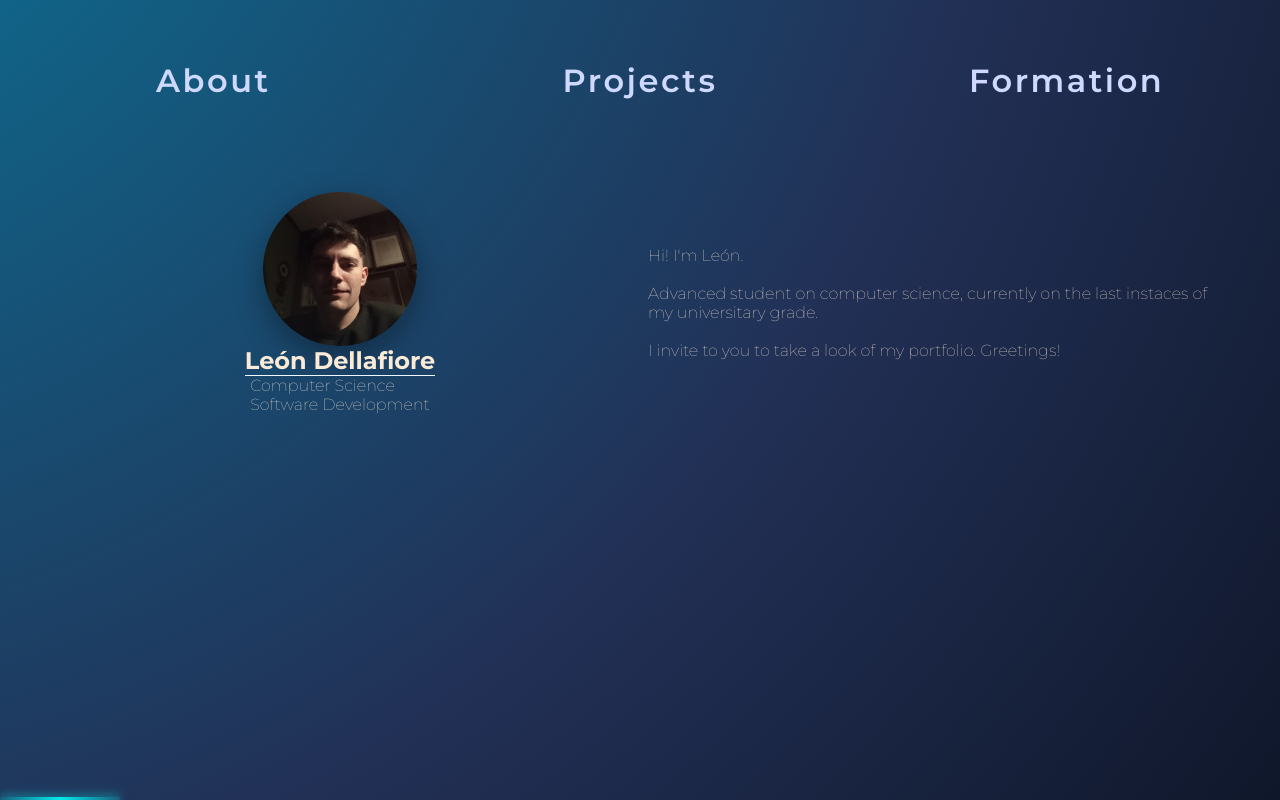
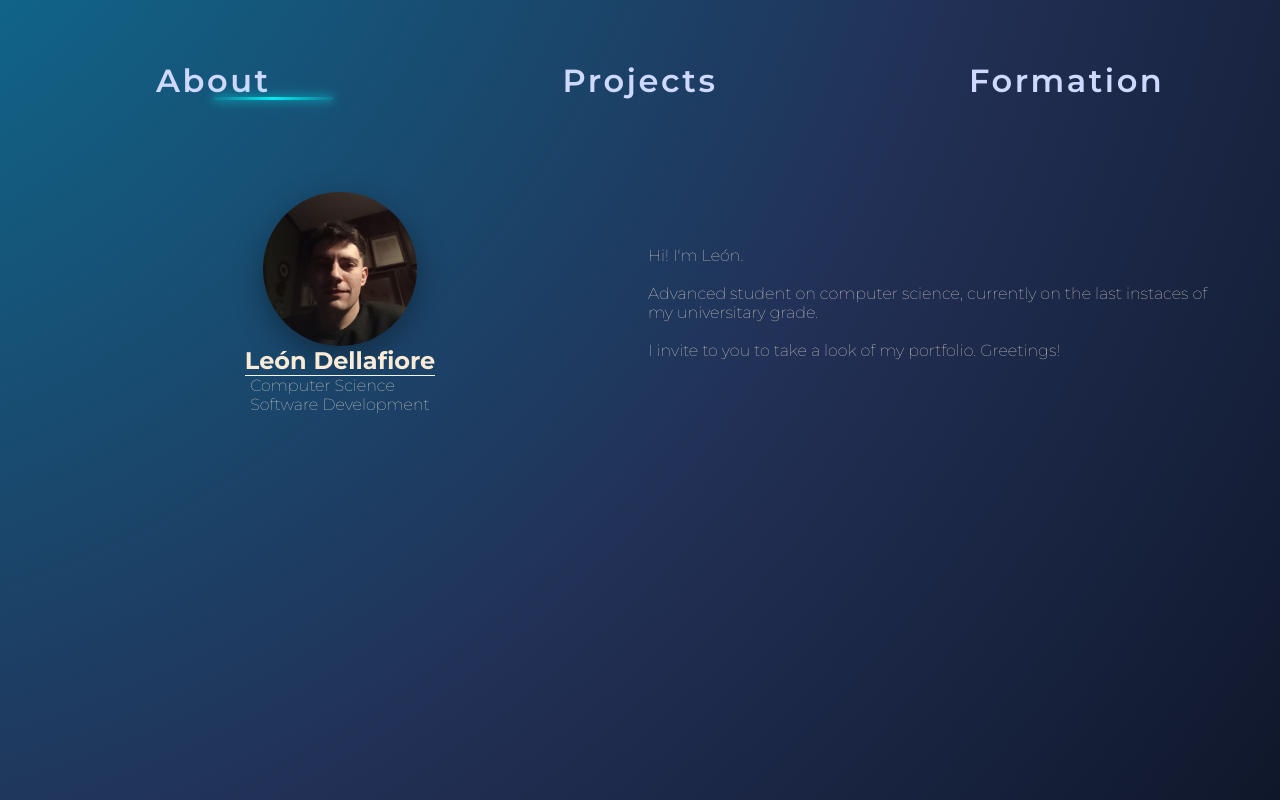
Before and after one commit to Leonidas314/Portfolio, a React (Vite) app: page / in a window 1280 px wide. Built offline with nearby package versions, Linux system fonts and the light colour scheme; a web font is replaced by a local one.

Commit message:
Fix first render issue on underglow with strong guard

```diff
--- a/src/components/layout/Header.jsx
+++ b/src/components/layout/Header.jsx
@@ -6,7 +6,7 @@ export default function Header({ index, setIndex , scrollProgress}) {
 
   const items = ["About", "Projects", "Formation"]
   const buttonRefs = useRef([])
-  //const [elementPosition, setElementPosition] = useState(0)
+  const [firstButton, setFirstButtonX] = useState(0)
   const [positions, setPositions] = useState([])
   const underlineX = useTransform(
   scrollProgress,
@@ -23,6 +23,18 @@ export default function Header({ index, setIndex , scrollProgress}) {
     behavior: "smooth"
   })
 }
+useEffect(()=>{
+  setFirstButtonX(1)
+  console.log(firstButton)
+},[])
+useLayoutEffect(() => {
+    const firstButton = buttonRefs.current[0]
+    if (!firstButton) return
+
+    const rect = firstButton.getBoundingClientRect()
+    setFirstButtonX(rect.left)
+  }, [])
+
 useEffect(() => {
   const section = Math.round(scrollProgress.get() * (items.length - 1))
   setIndex(section)
@@ -54,7 +66,7 @@ useEffect(() => {
             {label}
           </button>
         ))}
-        <Underglow x={underlineX}/>
+        <Underglow firstRender={firstButton} x={underlineX} scrollProgress={scrollProgress}/>
 
       </nav>
 
--- a/src/components/layout/Underglow.jsx
+++ b/src/components/layout/Underglow.jsx
@@ -1,13 +1,15 @@
 import "../style/Underglow.css"
 import { motion, useMotionValue, useSpring , useTransform} from "framer-motion"
-import { useLayoutEffect } from "react"
-export default function Underglow({x}){
-
-  /* 🔒 Guardia dura
+import { useEffect, useLayoutEffect } from "react"
+export default function Underglow({firstRender,x,scrollProgress}){
+  useEffect(()=>{
+    console.log(firstRender)
+  },[])
+  // 🔒 Guardia dura
   if (!scrollProgress || typeof scrollProgress.get !== "function") {
     return null
   }
-
+  /*
   // Ajustá este valor al ancho total que debe recorrer el underline
   const underlineX = useTransform(
     scrollProgress,
@@ -57,7 +59,7 @@ export default function Underglow({x}){
       id="underline"
       className="underglow"
       layoutId="underline"
-       style={{ x }}
+       style={{ x  }}
     />
   )
 }
```
